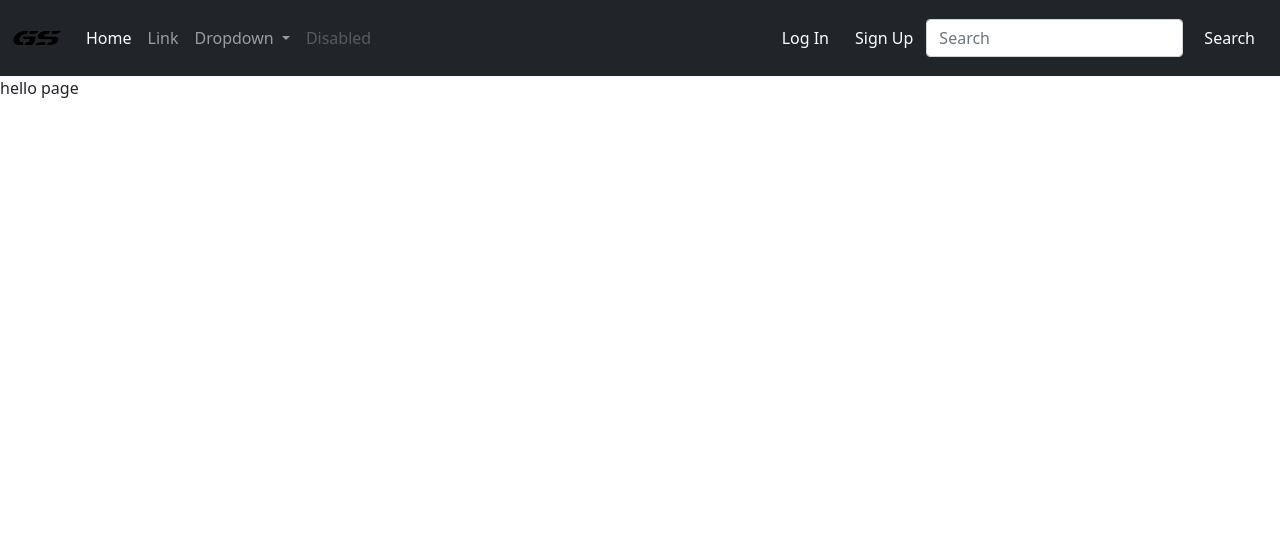
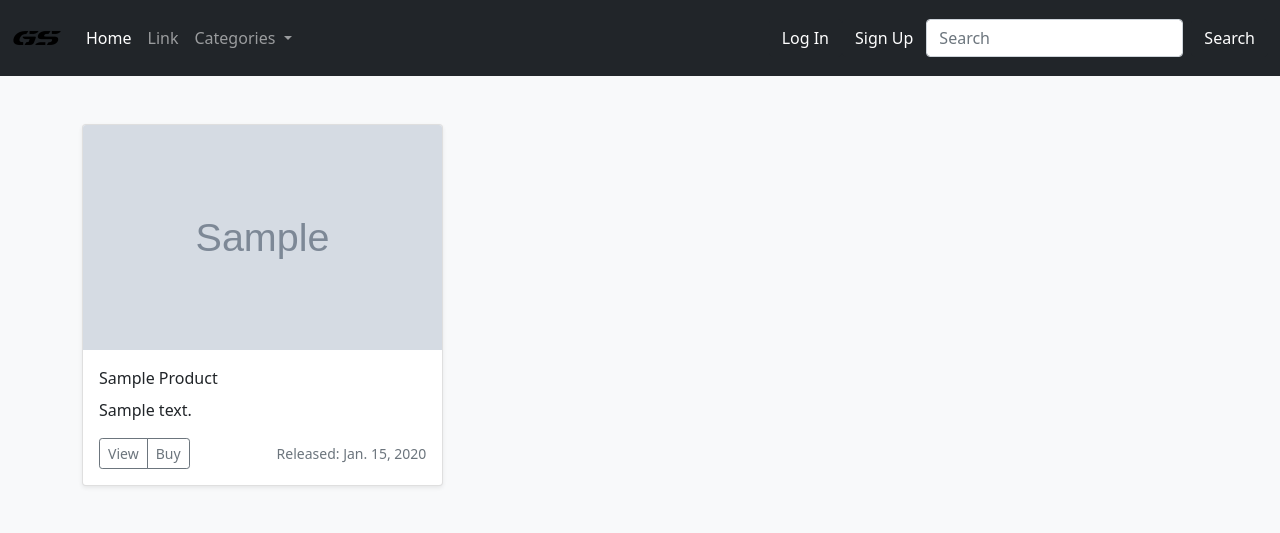
Before and after one commit to alhcomer/game_ecommerce_site, a Django app: page / in a window 1280 px wide. Shown: the top 533 px of the page. Run offline with Django 4.2, Linux system fonts and the light colour scheme; tables that the repository leaves empty hold one stand-in row (values such as "Sample post"); grey boxes marked "Sample" are stand-in pictures.

Commit message:
added to product cards

```diff
--- a/game_ecommerce_site/settings.py
+++ b/game_ecommerce_site/settings.py
@@ -68,6 +68,7 @@ TEMPLATES = [
                 "django.template.context_processors.request",
                 "django.contrib.auth.context_processors.auth",
                 "django.contrib.messages.context_processors.messages",
+                "gaming_shop.views.categories"
             ],
         },
     },
--- a/gaming_shop/views.py
+++ b/gaming_shop/views.py
@@ -5,3 +5,8 @@ from .models import Category, Product, Platform
 def index(request):
     products = Product.objects.all()
     return render(request, 'gaming_shop/index.html', {'products': products})
+
+def categories(request):
+    return {
+        'categories': Category.objects.all()
+    }
--- a/templates/gaming_shop/base.html
+++ b/templates/gaming_shop/base.html
@@ -31,17 +31,17 @@
                     </li>
                     <li class="nav-item dropdown">
                     <a class="nav-link dropdown-toggle" href="#" id="navbarDropdown" role="button" data-bs-toggle="dropdown" aria-expanded="false">
-                        Dropdown
+                        Categories
                     </a>
                     <ul class="dropdown-menu" aria-labelledby="navbarDropdown">
-                        <li><a class="dropdown-item" href="#">Action</a></li>
-                        <li><a class="dropdown-item" href="#">Another action</a></li>
-                        <li><hr class="dropdown-divider"></li>
-                        <li><a class="dropdown-item" href="#">Something else here</a></li>
+
+                        {% for c in categories %}
+                        <li>
+                            <a class="dropdown-item" href="#">{{ c.name|title }}</a>
+                        </li>
+                        {% endfor %}
+
                     </ul>
-                    </li>
-                    <li class="nav-item">
-                    <a class="nav-link disabled">Disabled</a>
                     </li>
 
                 </ul>
--- a/templates/gaming_shop/index.html
+++ b/templates/gaming_shop/index.html
@@ -3,5 +3,40 @@
 {% block title %} Home {% endblock title %}
 
 {% block content %}
-    hello page
+<div class="album py-5 bg-light">
+  <div class="container">
+    <div class="row row-cols-1 row-cols-sm-2 row-cols-md-3 g-3">
+    {% for p in products %}
+      <div class="col">
+        <div class="card shadow-sm">
+          <img class="card-img-top" width="100%" height="225" src="{{ p.image.url }}" alt="{{ p.title }}">
+            <title>{{ p.title|title }}</title>
+            <rect width="100%" height="100%" fill="#55595c" />
+          </svg>
+
+
+          <div class="card-body">
+            <div class="card-title">{{ p.title|title }}</div>
+            <p class="card-text">
+                {{ p.description|truncatewords:25 }}
+            </p>
+            <div class="d-flex justify-content-between align-items-center">
+              <div class="btn-group">
+                <button type="button" class="btn btn-sm btn-outline-secondary">
+                  View
+                </button>
+                <button type="button" class="btn btn-sm btn-outline-secondary">
+                  Buy
+                </button>
+              </div>
+              <small class="text-muted">Released: {{ p.release_date }}</small>
+            </div>
+          </div>
+        </div>
+      </div>
+    {% endfor %}
+    </div>
+  </div>
+</div>
+
 {% endblock content %}
```
